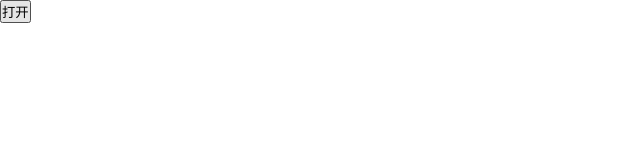
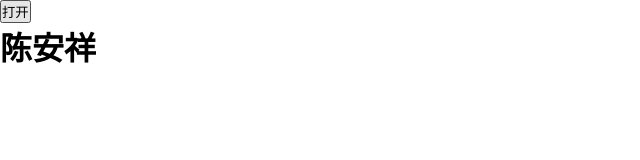
Before and after one commit to EchoCax/echocax.github.io, a plain HTML site: page index.html in a window 1280 px wide. Shown: the whole page, without its empty margins (0-640 px from the left). Drawn offline with Linux system fonts and the light colour scheme.

Commit message:
Update index.html

```diff
--- a/index.html
+++ b/index.html
@@ -9,6 +9,9 @@
 <body>
     <div class="main-container">
         <button id="open-button">打开</button>
+        <br>
+
+        <h1>陈安祥</h1>
     </div>
 
     <div class="pop-up-box" id="pop-up-box">
```
